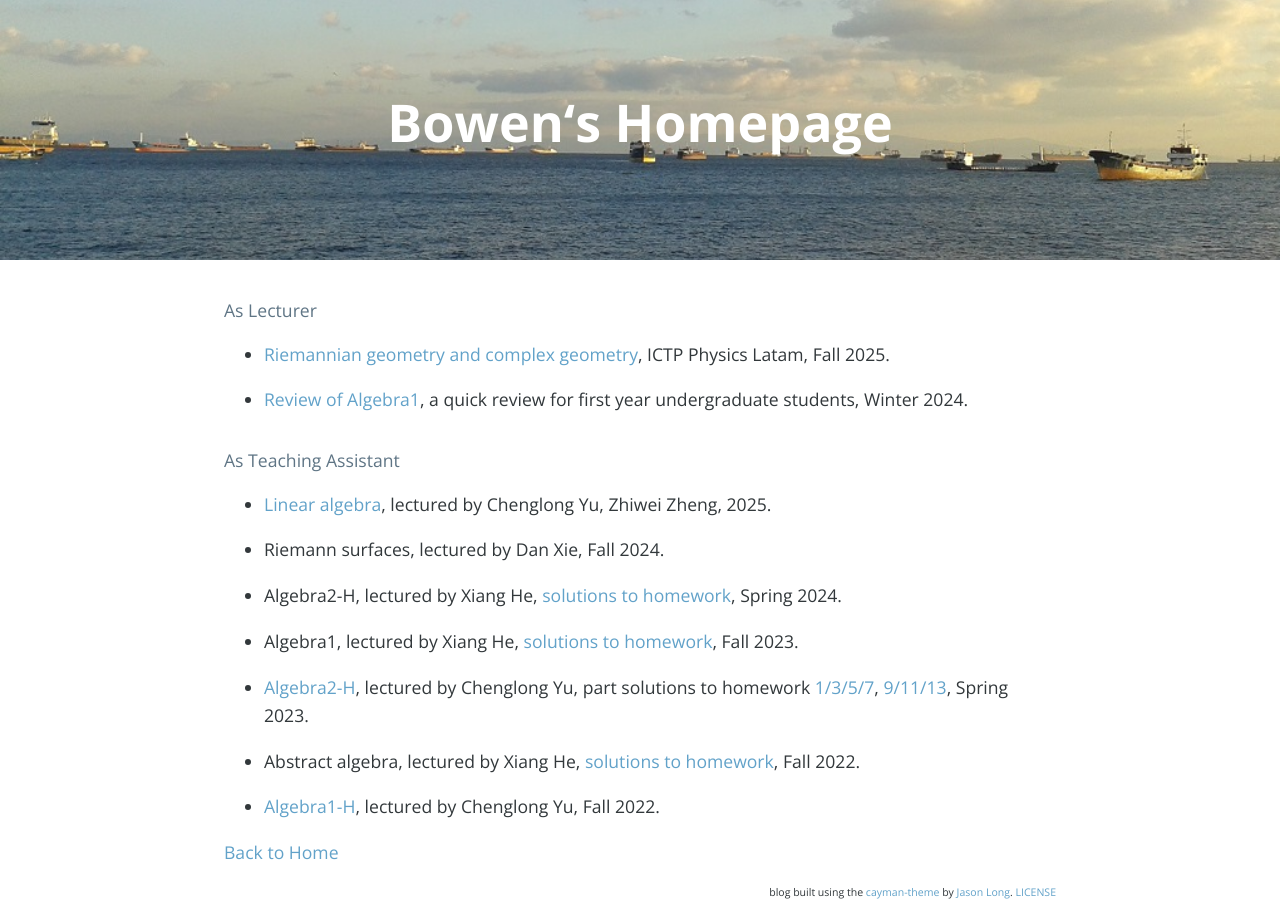
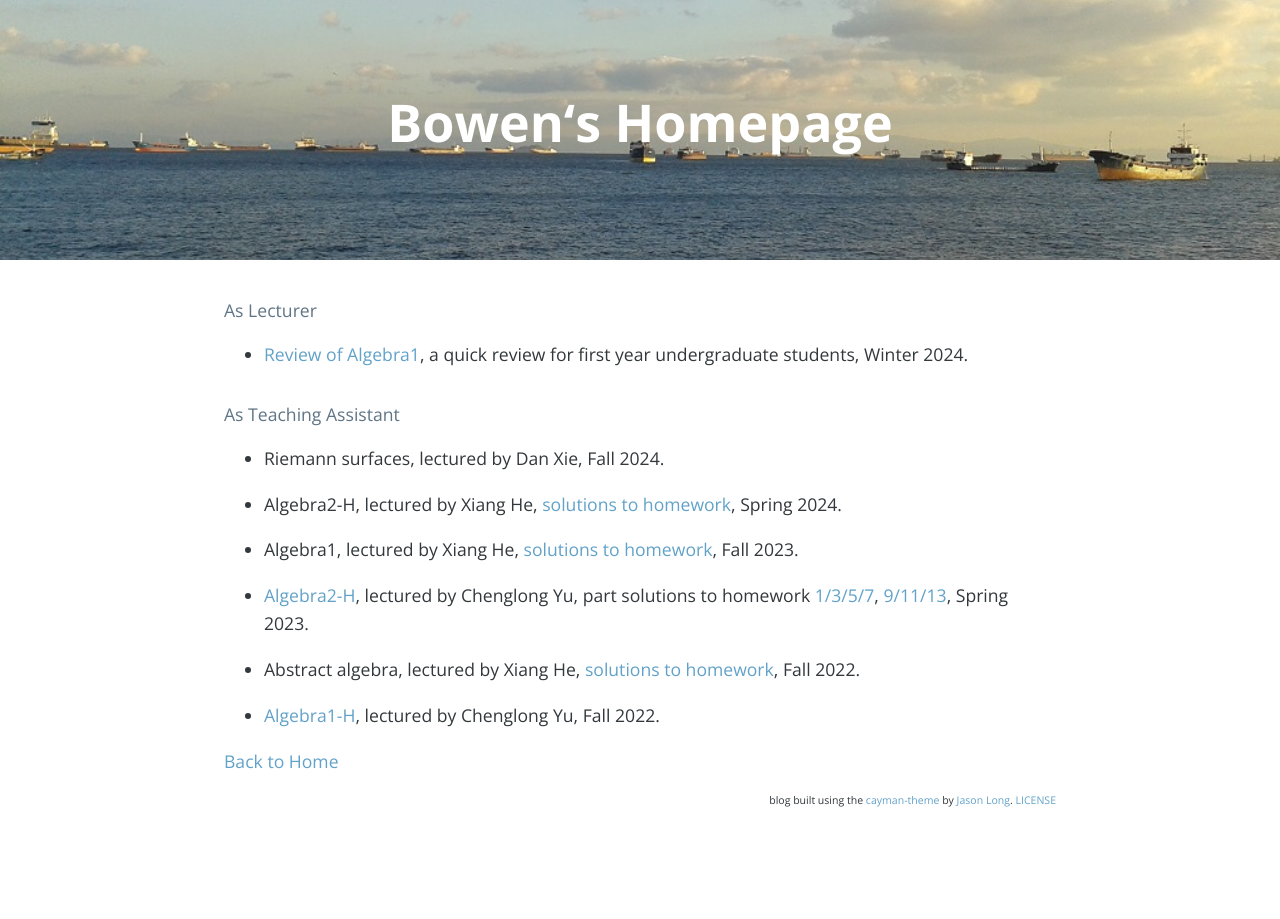
Before and after one commit to bowenl-math/bowenl-math.github.io, a Jekyll site: the page built from teaching.md, in a window 1280 px wide. Built offline with Jekyll 4.4.1, drawn with Linux system fonts in a browser that asks for light colours; nearby versions of some CDN libraries; our own code applies the rules of GitHub Pages for plain Markdown files; comment, search, counter and statistics services are not loaded.

Commit message:
Update teaching.md

```diff
--- a/teaching.md
+++ b/teaching.md
@@ -1,11 +1,7 @@
 #### As Lecturer
-* [Riemannian geometry and complex geometry](https://sites.google.com/view/pwf-ve/rcg), ICTP Physics Latam, Fall 2025.
-
 * [Review of Algebra1](https://bowenl.notion.site/2024-02-1-44163401a7dd4cf28aa86264640464b5), a quick review for first year undergraduate students, Winter 2024.
 
 #### As Teaching Assistant
-* [Linear algebra](notes/2025Spring/linear_algebra.pdf), lectured by Chenglong Yu, Zhiwei Zheng, 2025.
-
 * Riemann surfaces, lectured by Dan Xie, Fall 2024.
 
 * Algebra2-H, lectured by Xiang He, [solutions to homework](notes/2024Spring/Solutions_to_HW.pdf), Spring 2024.
```
